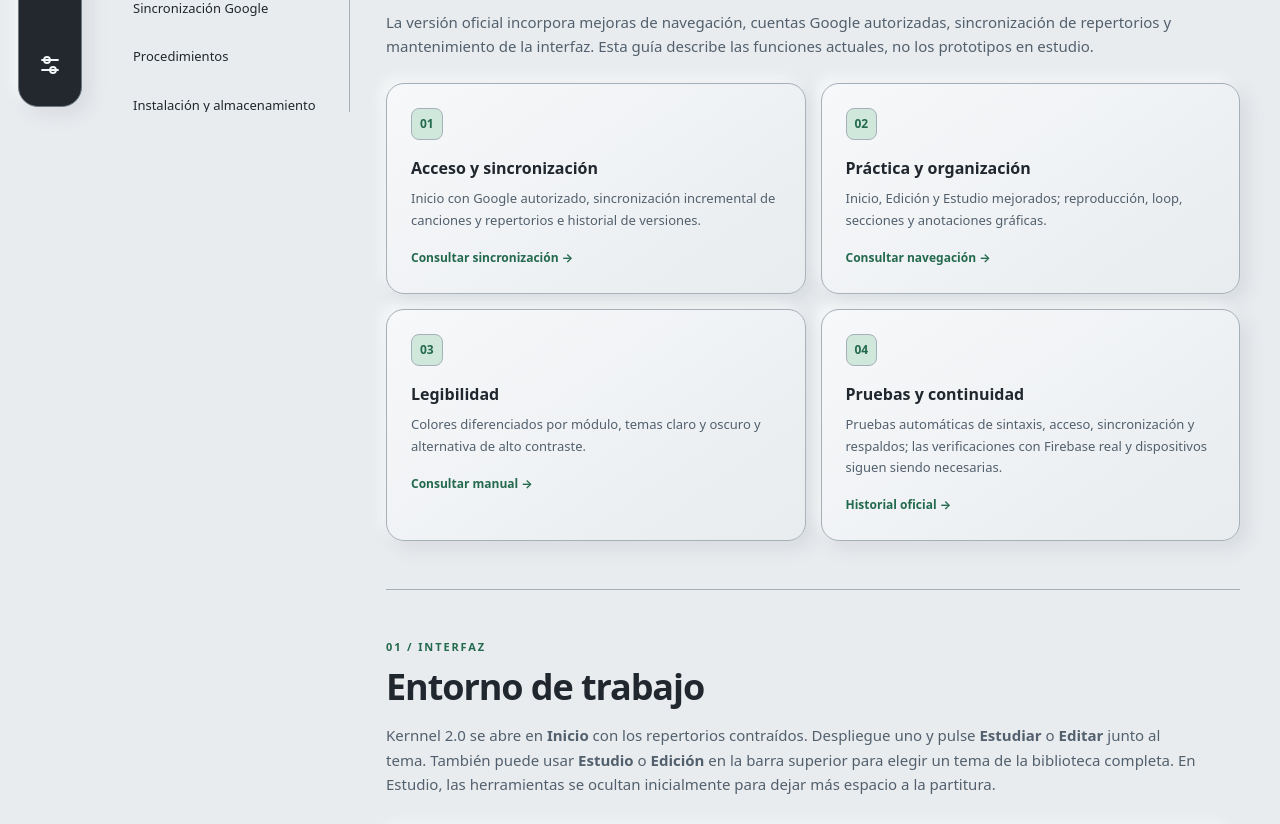
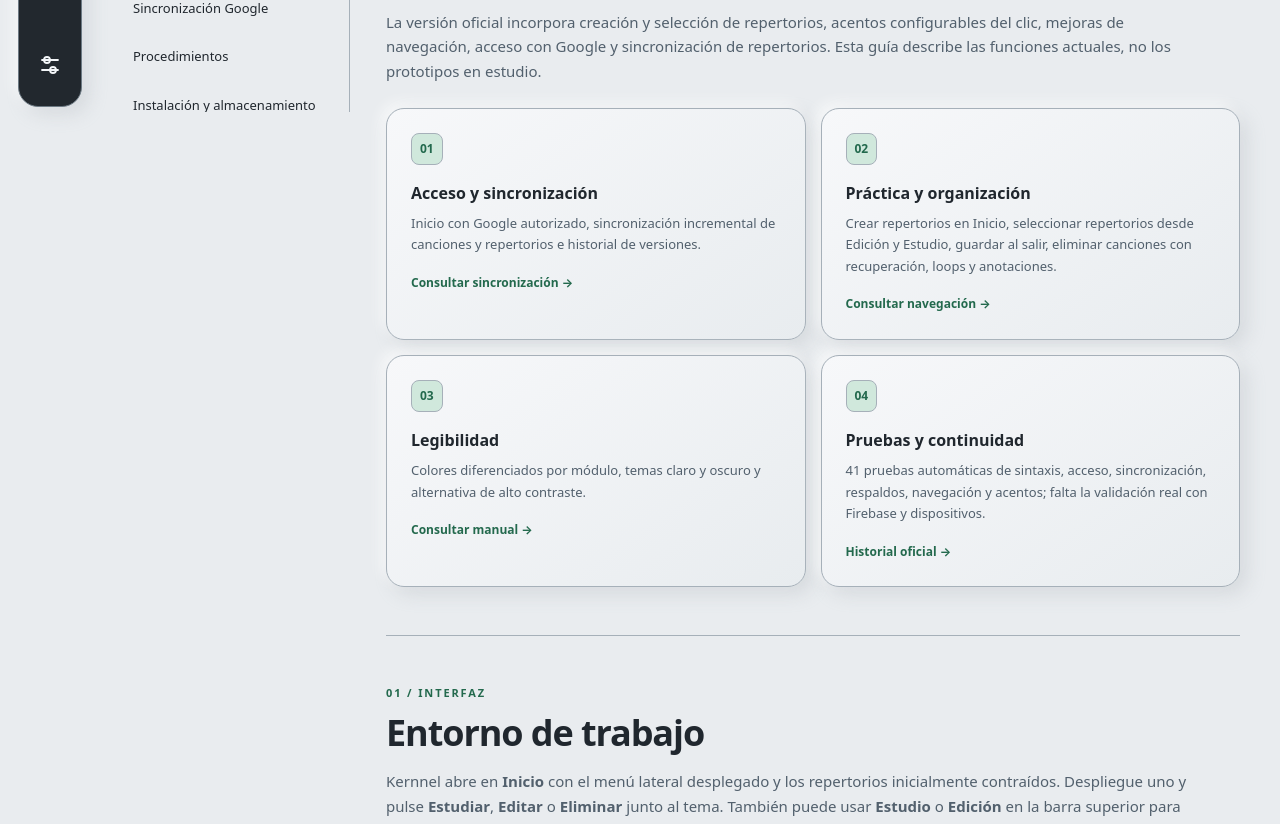
Before and after one commit to osdrumm-sudo/kernnel-guia-oficial, a plain HTML site: page index.html in a window 1280 px wide. Shown: the part 673-1497 px from the top of the page. Drawn offline with Linux system fonts and the light colour scheme.

Commit message:
Actualizar manual con repertorios y acentos personalizables
* docs(manual): creación y selección de repertorios, salida segura y acentos del clic

* docs: registrar mejoras y mantener reproductor como propuesta futura

```diff
--- a/index.html
+++ b/index.html
@@ -60,18 +60,18 @@
     <section class="section" id="novedades" aria-labelledby="novedades-title">
       <div class="section-number">ACTUALIZACIÓN · 23 DE NOVIEMBRE DE 2026</div>
       <h2 id="novedades-title">Novedades de Kernnel / Metriqa</h2>
-      <p>La versión oficial incorpora mejoras de navegación, cuentas Google autorizadas, sincronización de repertorios y mantenimiento de la interfaz. Esta guía describe las funciones actuales, no los prototipos en estudio.</p>
+      <p>La versión oficial incorpora creación y selección de repertorios, acentos configurables del clic, mejoras de navegación, acceso con Google y sincronización de repertorios. Esta guía describe las funciones actuales, no los prototipos en estudio.</p>
       <div class="feature-grid">
         <article class="feature"><span class="feature-icon">01</span><h3>Acceso y sincronización</h3><p>Inicio con Google autorizado, sincronización incremental de canciones y repertorios e historial de versiones.</p><a href="#google">Consultar sincronización →</a></article>
-        <article class="feature"><span class="feature-icon">02</span><h3>Práctica y organización</h3><p>Inicio, Edición y Estudio mejorados; reproducción, loop, secciones y anotaciones gráficas.</p><a href="#navegacion">Consultar navegación →</a></article>
+        <article class="feature"><span class="feature-icon">02</span><h3>Práctica y organización</h3><p>Crear repertorios en Inicio, seleccionar repertorios desde Edición y Estudio, guardar al salir, eliminar canciones con recuperación, loops y anotaciones.</p><a href="#navegacion">Consultar navegación →</a></article>
         <article class="feature"><span class="feature-icon">03</span><h3>Legibilidad</h3><p>Colores diferenciados por módulo, temas claro y oscuro y alternativa de alto contraste.</p><a href="#manual">Consultar manual →</a></article>
-        <article class="feature"><span class="feature-icon">04</span><h3>Pruebas y continuidad</h3><p>Pruebas automáticas de sintaxis, acceso, sincronización y respaldos; las verificaciones con Firebase real y dispositivos siguen siendo necesarias.</p><a href="https://github.com/osdrumm-sudo/kernnel-estudio-musical/blob/main/CHANGELOG.md" target="_blank" rel="noopener noreferrer">Historial oficial →</a></article>
+        <article class="feature"><span class="feature-icon">04</span><h3>Pruebas y continuidad</h3><p>41 pruebas automáticas de sintaxis, acceso, sincronización, respaldos, navegación y acentos; falta la validación real con Firebase y dispositivos.</p><a href="https://github.com/osdrumm-sudo/kernnel-estudio-musical/blob/main/CHANGELOG.md" target="_blank" rel="noopener noreferrer">Historial oficial →</a></article>
       </div>
     </section>
     <section class="section" id="introduccion" aria-labelledby="intro-title">
       <div class="section-number">01 / INTERFAZ</div>
       <h2 id="intro-title">Entorno de trabajo</h2>
-      <p>Kernnel 2.0 se abre en <b>Inicio</b> con los repertorios contraídos. Despliegue uno y pulse <b>Estudiar</b> o <b>Editar</b> junto al tema. También puede usar <b>Estudio</b> o <b>Edición</b> en la barra superior para elegir un tema de la biblioteca completa. En Estudio, las herramientas se ocultan inicialmente para dejar más espacio a la partitura.</p>
+      <p>Kernnel abre en <b>Inicio</b> con el menú lateral desplegado y los repertorios inicialmente contraídos. Despliegue uno y pulse <b>Estudiar</b>, <b>Editar</b> o <b>Eliminar</b> junto al tema. También puede usar <b>Estudio</b> o <b>Edición</b> en la barra superior para elegir un tema de la biblioteca completa. En Edición y Estudio las herramientas comienzan contraídas; puede abrirlas con el control superior. En ambos modos, <b>Repertorios</b> muestra una ventana para escoger un grupo y regresar a Inicio.</p>
       <figure class="screenshot-frame">
         <div class="screenshot-top"><span class="dot"></span><span class="dot"></span><span class="dot"></span><span>VISTA DE LA PLATAFORMA · DATOS DE DEMOSTRACIÓN</span></div>
         <img src="./kernnel-interfaz-oscura.jpg" alt="Captura real de Inicio en modo oscuro: repertorios de demostración, navegación y controles de apariencia." loading="eager" id="platform-shot">
@@ -116,11 +116,11 @@
         <details class="manual-item" id="biblioteca" data-search="biblioteca repertorios buscar canción filtrar crear repertorio ordenar gestionar canciones">
           <summary><span class="manual-index">03</span><span><strong>Biblioteca y repertorios</strong><small>Localización y organización de canciones</small></span><span class="chevron" aria-hidden="true">⌄</span></summary>
           <div class="manual-body">
-            <p>En Inicio, las tarjetas permiten recorrer repertorios y abrir cada tema con <b>Estudiar</b> o <b>Editar</b>. Para buscar, filtrar u organizar canciones, abra <b>Herramientas e instrucciones</b> y despliegue <b>Biblioteca y repertorios</b>.</p>
+            <p>En Inicio, las tarjetas permiten recorrer repertorios y gestionar cada canción con <b>Estudiar</b>, <b>Editar</b> o <b>Eliminar</b>. El nuevo formulario <b>Crear repertorio</b> se encuentra directamente en Inicio. El panel vertical de herramientas está desplegado aquí; para buscar o filtrar canciones abra su módulo <b>Biblioteca y repertorios</b>.</p>
             <ol>
               <li>Use <b>Buscar canción</b> para localizar un título o <b>Mostrar repertorio</b> para limitar los resultados.</li>
               <li>Seleccione una canción en la lista de la biblioteca para abrirla en Edición.</li>
-              <li>Use la sección <b>Repertorios</b> del mismo panel para crear, ordenar o gestionar las listas.</li>
+              <li>Para crear un repertorio vacío, escriba el nombre en <b>Crear repertorio</b> en Inicio y pulse el botón correspondiente.</li><li>En Edición y Estudio, pulse <b>Repertorios</b> en la parte superior y elija un grupo; regresará a Inicio con ese grupo desplegado.</li><li>Para quitar una canción de toda la biblioteca, pulse <b>Eliminar</b> y confirme. Se enviará a la papelera; al restaurarla se recuperarán los vínculos a los repertorios que aún existan.</li>
             </ol>
             <p class="technical">Una canción puede pertenecer a varios repertorios sin duplicarse. Sus cambios se reflejan en todos los que la contienen. Eliminar un repertorio conserva sus canciones.</p>
           </div>
@@ -135,7 +135,7 @@
               <li>Pulse una nota para abrir la anotación del pulso. Añada un <b>Comentario</b>, un <b>Color del pulso</b> o una <b>Imagen adjunta</b> de hasta 4 MB y pulse <b>Guardar</b> en el cuadro.</li>
               <li>En la cabecera de Edición, <b>Guardar</b> fija un punto de retorno para el tema. <b>Cancelar</b> restaura ese punto o, si aún no ha pulsado Guardar, el estado al entrar en Edición. Puede seguir editando después de cancelar.</li>
             </ol>
-            <p>El guardado automático continúa durante la edición. El punto de retorno pertenece a esa sesión y se renueva al volver a entrar o si la sincronización actualiza el tema. <b>Salir</b> vuelve al repertorio.</p>
+            <p>El guardado automático continúa durante la edición. El punto de retorno pertenece a esa sesión y se renueva al volver a entrar o si la sincronización actualiza el tema. Al salir de Edición, al cambiar a otro modo o elegir un repertorio, aparece una confirmación: <b>Guardar y salir</b>, <b>Salir sin guardar</b> (restaura el punto de retorno) o <b>Cancelar</b>.</p>
             <h3>Leer anotaciones en Estudio</h3>
             <p>La partitura de Estudio es de solo lectura. Pase el cursor, enfoque con el teclado o toque una nota anotada o el botón <b>Nota</b> del compás para leer el comentario en una ventana emergente. Al pausar sobre una anotación también puede leerla. En pantallas táctiles, los comentarios aparecen automáticamente al llegar al compás o pulso correspondiente.</p>
             <p>Pulse una nota con imagen para abrir una ventana ampliada con la imagen y el comentario, si lo hay. Puede abrir una imagen aunque la nota carezca de texto. Pulse fuera de la ventana o presione <b>Esc</b> para cerrarla.</p>
@@ -143,17 +143,17 @@
             <p class="technical">La partitura representa la estructura y los pulsos. Si el tema necesita notación adicional, adjunte un fragmento de la partitura original como imagen. Los compases eliminados se pueden recuperar desde la papelera.</p>
           </div>
         </details>
-        <details class="manual-item" id="metronomo" data-search="metrónomo audio reproducir detener pausa reanudar bpm original actual práctica métrica tempo ritmo volumen sonido clic preparación ir a compás siguiente anterior">
+        <details class="manual-item" id="metronomo" data-search="metrónomo audio reproducir detener pausa reanudar bpm original actual práctica métrica tempo ritmo volumen sonido clic acento acentuar pulsos preparación ir a compás siguiente anterior">
           <summary><span class="manual-index">05</span><span><strong>Metrónomo y audio</strong><small>Configuración y ejecución de pulsaciones</small></span><span class="chevron" aria-hidden="true">⌄</span></summary>
           <div class="manual-body">
             <ol>
-              <li>En Estudio, pulse <b>Ajustes</b> y abra <b>Metrónomo y audio</b> para ajustar el tempo de práctica, el <b>Volumen independiente</b> y los <b>Compases de preparación</b> (0, 1, 2 o 4). Elija <b>Clic clásico</b>, <b>Percusión</b> o <b>Solo visual (silencio)</b>.</li>
+              <li>En Estudio, pulse <b>Ajustes</b> y abra <b>Metrónomo y audio</b> para ajustar el tempo de práctica, el <b>Volumen independiente</b> y los <b>Compases de preparación</b> (0, 1, 2 o 4). Elija <b>Clic clásico</b>, <b>Percusión</b> o <b>Solo visual (silencio)</b>.</li><li>En <b>Acentos del clic</b>, pulse los números de pulso que desea destacar. Puede marcar varios o ninguno y restablecer solo el primer pulso; el ajuste se conserva por canción.</li>
               <li>La barra muestra el <b>BPM original</b> junto a la métrica y el <b>BPM actual</b>. Use <b>−</b> o <b>+</b> para ajustar el BPM actual, incluso mientras se reproduce. El BPM original se edita en <b>Canción y compases</b>.</li>
               <li>Pulse <b>Reproducir</b>. La primera pulsación activa el metrónomo y, si corresponde, comienza con la cuenta previa. Use <b>Pausar</b>, <b>Reanudar</b> o <b>Detener</b>.</li>
               <li>Para localizar un punto de la partitura, pulse <b>Ir a compás</b>, ingrese el <b>Número de compás</b> y confirme con <b>Ir al compás</b>. Esto detiene la reproducción y destaca el compás elegido. Para cambiar el tramo que se reproduce, ajuste el intervalo de práctica.</li>
             </ol>
             <p>Los botones de compás anterior y siguiente están en Edición. En Estudio, use <b>Ir a compás</b>.</p>
-            <p class="technical">El tempo de práctica admite de 30 a 300 BPM. En 6/8, 9/8 y 12/8, el metrónomo pulsa por corchea y acentúa el primer pulso de cada compás.</p>
+            <p class="technical">El tempo de práctica admite de 30 a 300 BPM. En 6/8, 9/8 y 12/8, el metrónomo pulsa por corchea; los acentos son configurables. Las canciones antiguas mantienen por defecto acentuado el primer pulso.</p>
           </div>
         </details>
         <details class="manual-item" id="practica" data-search="práctica sesiones desde hasta compás intervalo loop bucle repetir repetición desactivar cruz canción completa zoom desplazamiento marcadores difíciles">
```
Also changed, not shown: 1 other file.
